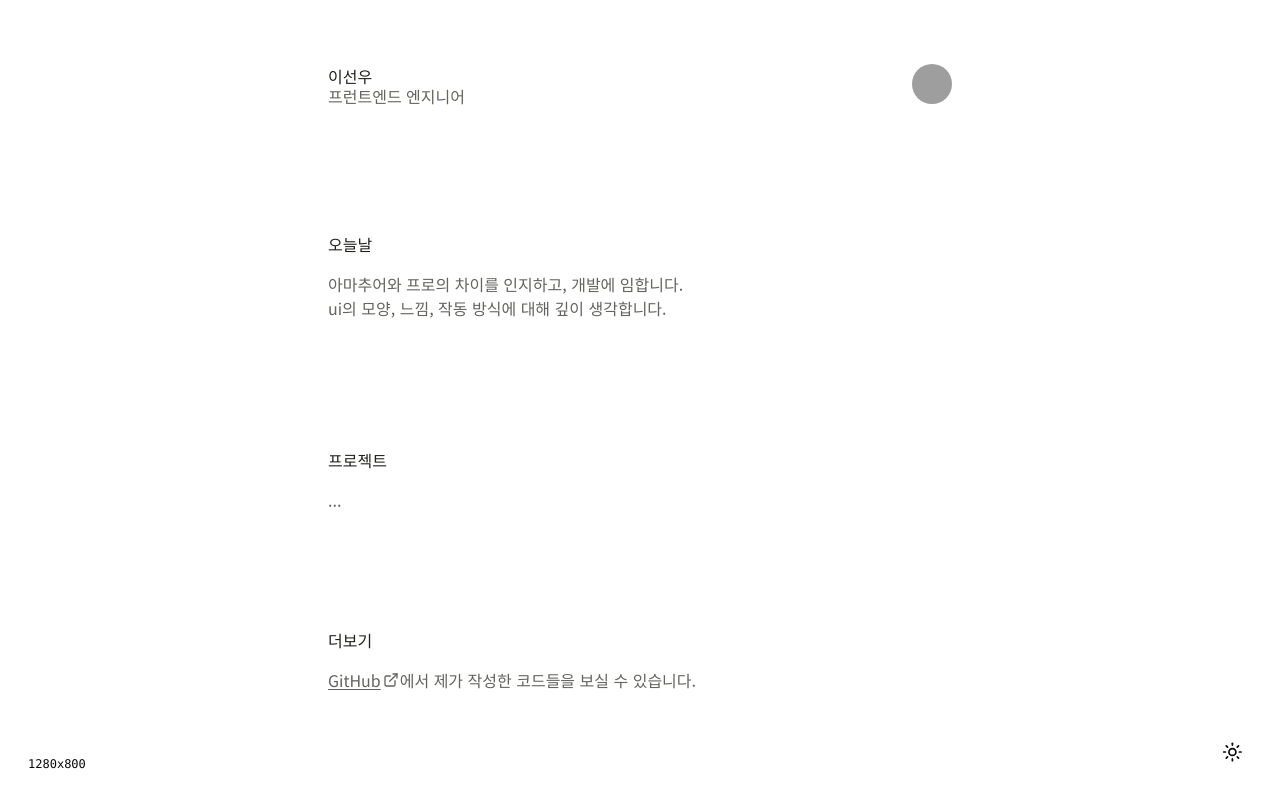
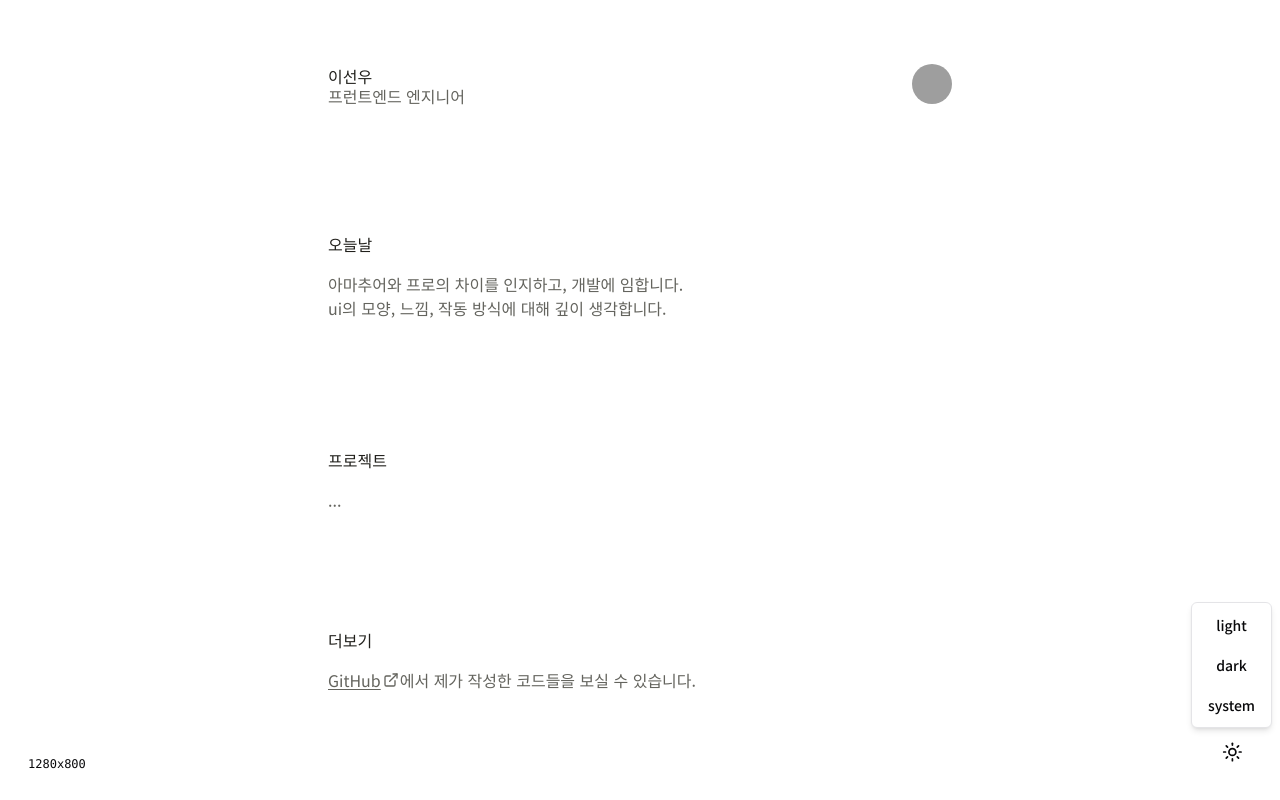
Before and after one commit to sunwoo0706/main, a Next.js app: page / in a window 1280 px wide. Both pictures are taken after a click on the button 1232 px from the left and 752 px from the top of the page. Built offline with nearby package versions, Linux system fonts and the light colour scheme; grey boxes are pictures that could not be loaded.

Commit message:
feat: implement switch theme

```diff
--- a/components/switch-theme.tsx
+++ b/components/switch-theme.tsx
@@ -1,14 +1,34 @@
+"use client"
+
+import { useTheme } from "next-themes"
+
 import { Icons } from "./icons"
 import { Button } from "./ui/button"
+import { Popover, PopoverContent, PopoverTrigger } from "./ui/popover"
 
 export function SwitchTheme() {
+  const { theme, setTheme } = useTheme()
+
   return (
     <div className="fixed bottom-1 right-1 z-50 p-6">
-      <Button variant="ghost" size="icon">
-        <Icons.sun className="h-[1.5rem] w-[1.3rem] dark:hidden" />
-        <Icons.moon className="hidden h-5 w-5 dark:block" />
-      </Button>
-      <span className="sr-only">switch theme</span>
+      <Popover>
+        <PopoverTrigger asChild>
+          <Button variant="ghost" size="icon">
+            <Icons.sun className="h-[1.5rem] w-[1.3rem] dark:hidden" />
+            <Icons.moon className="hidden h-5 w-5 dark:block" />
+          </Button>
+        </PopoverTrigger>
+        <PopoverContent className="w-full p-1">
+          <div className="flex flex-col gap-1">
+            {["light", "dark", "system"].map((theme) => (
+              <Button variant="ghost" onClick={() => setTheme(theme)} size="sm">
+                {theme}
+              </Button>
+            ))}
+          </div>
+        </PopoverContent>
+        <span className="sr-only">switch theme</span>
+      </Popover>
     </div>
   )
 }
```
